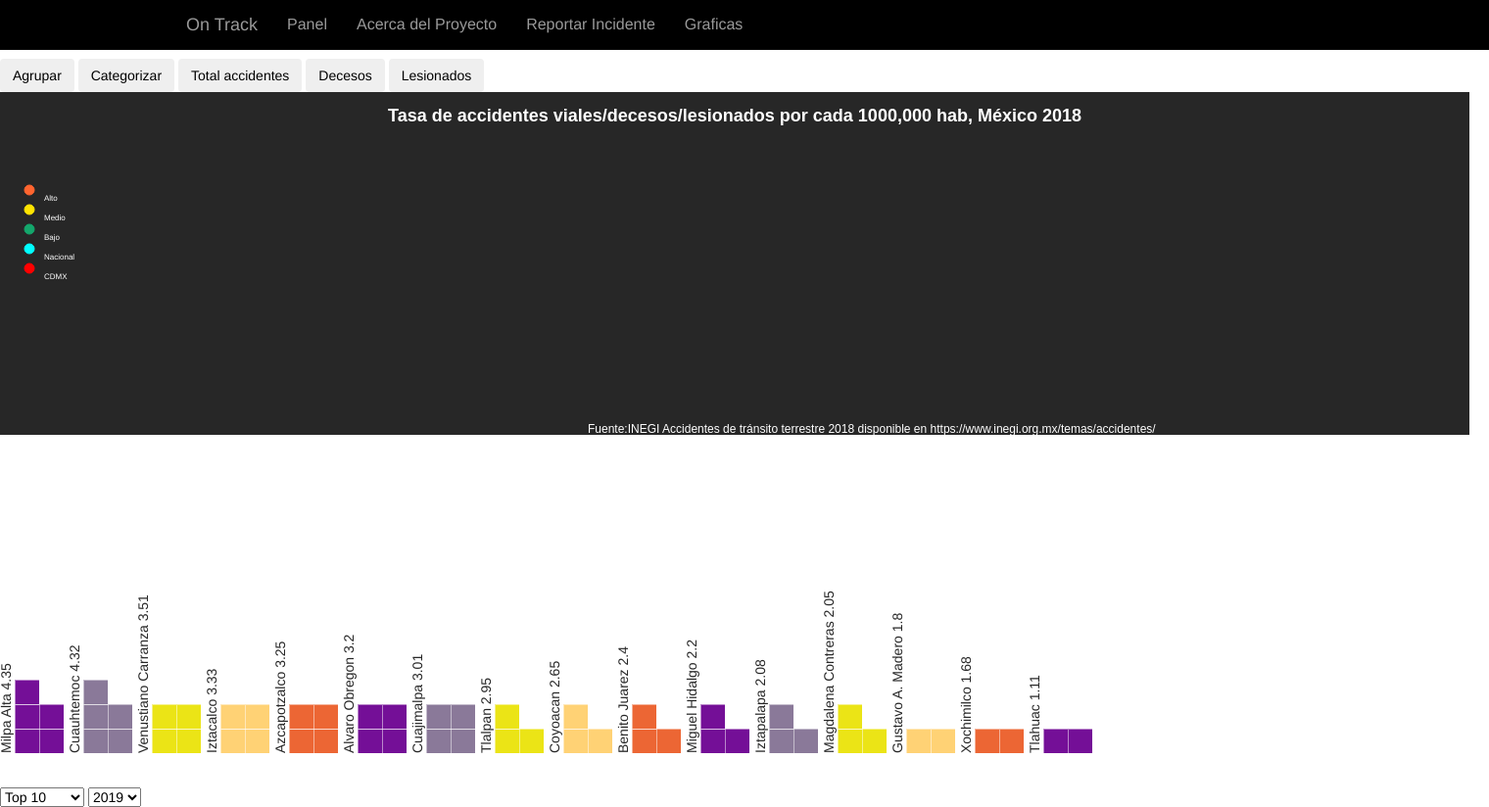
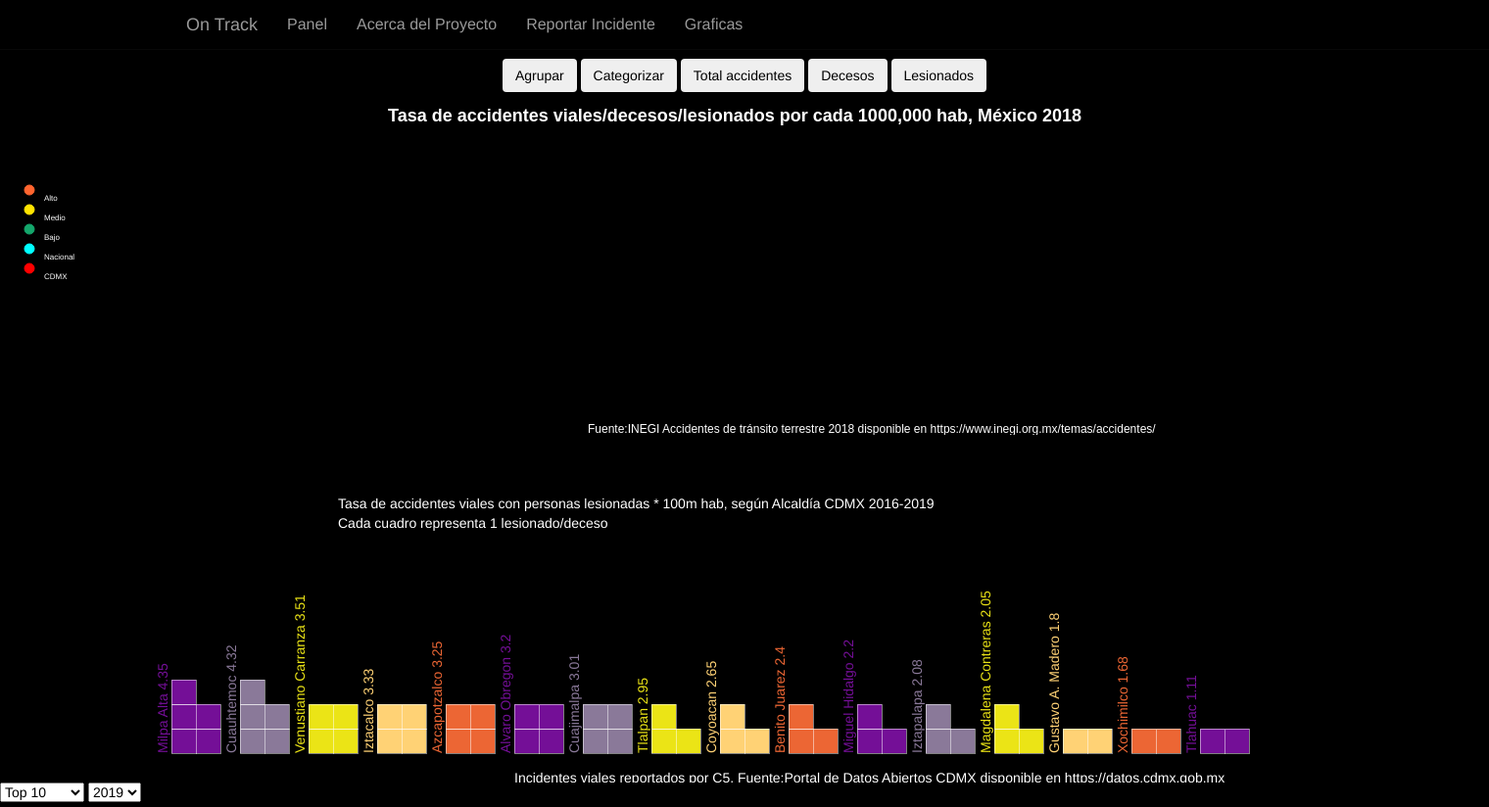
Before and after one commit to brunofelippemm/OnTrack, a Flask app: page /graphs in a window 1520 px wide. Shown: the whole page at 98% size. Run offline with Flask 2, Linux system fonts and the light colour scheme; some libraries are stand-ins or nearby versions.

Commit message:
final changes

```diff
--- a/On_track/static/scripts/main2.js
+++ b/On_track/static/scripts/main2.js
@@ -98,7 +98,7 @@
             .attr("y", -4)
             .attr("transform", "rotate(-90)")
             .style("font-size", "14px")
-            .style("fill", "#272727");
+            .style("fill", "#white");
     }
 
     el.text(d.name + "      " + d.decesos);
--- a/On_track/static/scripts/nacional.js
+++ b/On_track/static/scripts/nacional.js
@@ -4,7 +4,7 @@
     .attr("align", "center")
     .attr("height", height)
     .attr("width", width)
-    .style("background-color", "#272727")
+    .style("background-color", "#black")
     .style("font-color", "white")
     .append("g")
     .attr("transform", "translate(0,0)")
--- a/On_track/templates/graphs.html
+++ b/On_track/templates/graphs.html
@@ -36,16 +36,18 @@
             </div>
         </div>
     </div>
+    <div style="background-color: black">
         <div style="padding-bottom: 60px"></div>
-
+        <div style="text-align:center;">
             <button type="button" class="btn btn-dark" id="Combinar">Agrupar</button>
             <button type="button" class="btn btn-dark" id="Grupo">Categorizar</button>
             <button type="button" class="btn btn-dark" id="Nacional">Total accidentes</button>
             <button type="button" class="btn btn-dark" id="Decesos">Decesos</button>
             <button type="button" class="btn btn-dark" id="Lesionados">Lesionados</button>
+        </div>
         <div id="chart1"></div>
         <div id="chart2">
-        <svg id="svg" width="1200" height="350">
+            <svg id="svg" width="1200" height="350" style="margin-left:auto; margin-right:auto; display:block;">
                 <g class="chart" transform="translate(5, 20)" bgcolor="#272727">
                     <text class="title" x="180" y="50" fill=#FFFFFF> Tasa de accidentes viales con personas lesionadas *
                         100m hab, según Alcaldía CDMX 2016-2019 </text>-->
@@ -72,6 +74,7 @@
                 <option value="2019" selected>2019</option>
             </select>
         </div>
+    </div>
     <script src="https://cdnjs.cloudflare.com/ajax/libs/d3/4.2.2/d3.min.js"></script>
     <!--<script src="https://cdnjs.cloudflare.com/ajax/libs/d3-legend/2.25.6/d3-legend.min.js"></script>-->
     <script src="static/scripts/nacional.js"></script>
```
Lines whose indentation alone changed are shown as unchanged.
